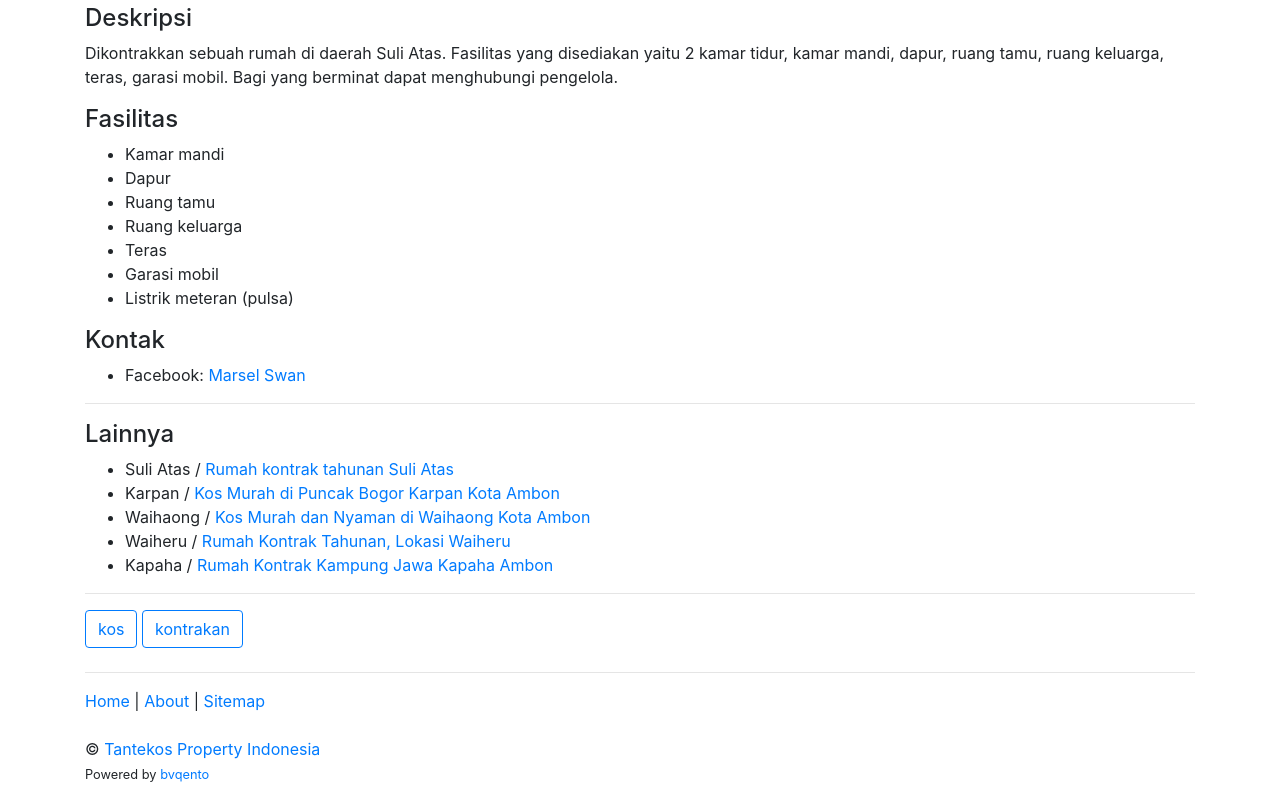
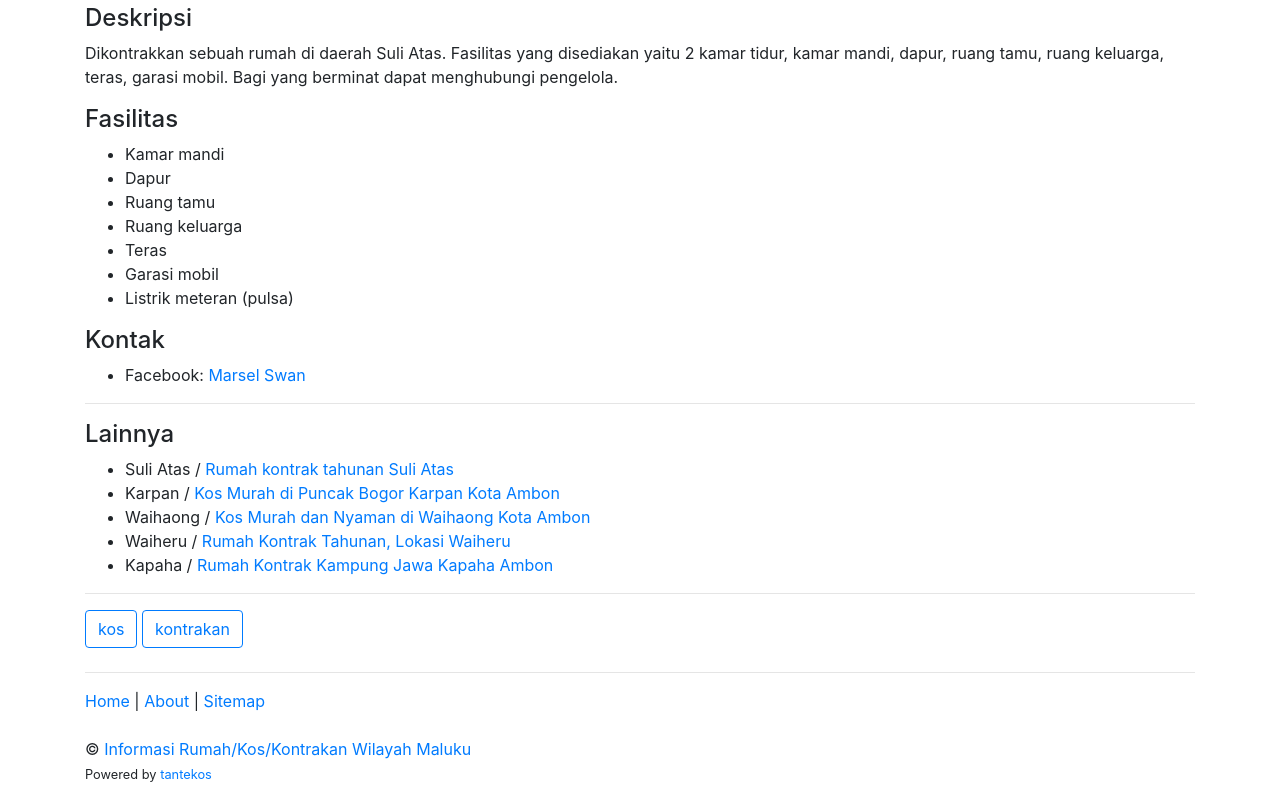
Before and after one commit to buqento/tantejekyll, a Jekyll site: the page built from index.html, in a window 1280 px wide. Shown: the part 503-1312 px from the top of the page. Built offline with Jekyll 4.4.1, drawn with Linux system fonts in a browser that asks for light colours; nearby versions of some CDN libraries.

Commit message:
update footer

```diff
--- a/_includes/footer.html
+++ b/_includes/footer.html
@@ -25,9 +25,8 @@
         title="Sitemap" target="_blank">Sitemap</a>
     <br>
     <br>
-    &copy; <a href="https://www.facebook.com/tantekos" title="tantekos.com" target="_blank">Tantekos Property
-        Indonesia</a> <br>
-    <small>Powered by <a href="https://www.facebook.com/bvqento" title="bvqento" target="_blank">bvqento</a>
+    &copy; <a href="https://web.facebook.com/groups/tantekos" title="tantekos.com" target="_blank">Informasi Rumah/Kos/Kontrakan Wilayah Maluku</a> <br>
+    <small>Powered by <a href="https://www.facebook.com/tantekos" title="tantekos" target="_blank">tantekos</a>
     </small>
 
 </div>
```
